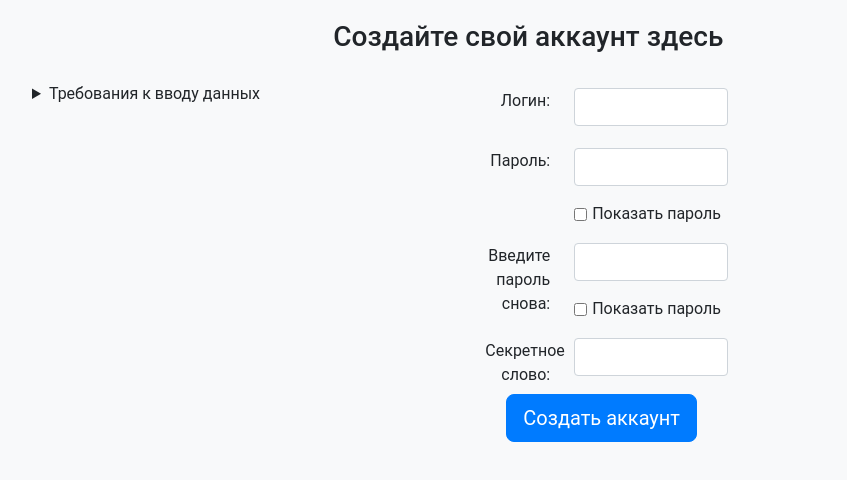
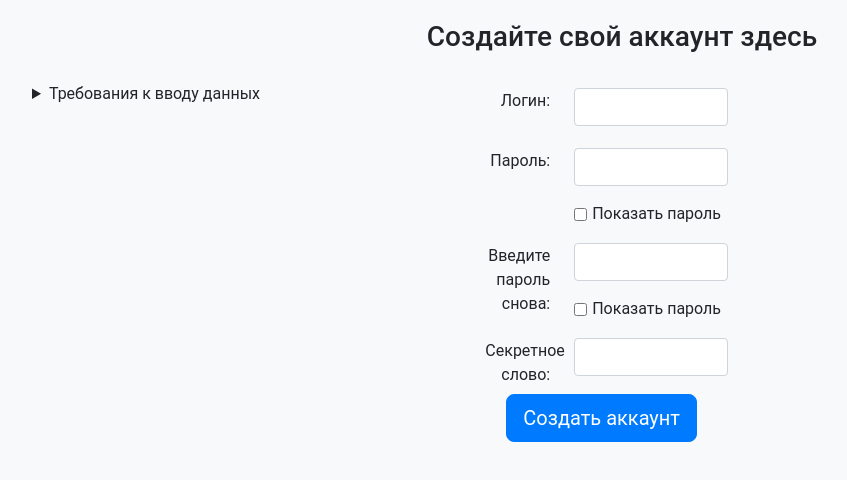
Before and after one commit to Ssentiago/CryptoGuardian, a plain HTML site: page static/templates/auth/auth_register.html in a window 1280 px wide. Shown: the whole page, without its empty margins (18-865 px from the left). Drawn offline with nearby package versions, Linux system fonts and the light colour scheme; some packages are replaced by stand-ins of ours; files that its build step writes are made by us from their sources; a script that the page names is missing; files whose address does not match are found by name.

Commit message:
Fixed visual bug

```diff
--- a/static/templates/auth/auth_register.html
+++ b/static/templates/auth/auth_register.html
@@ -14,7 +14,7 @@
 
 <div style="padding: 20px" class="container">
     <div class="row">
-        <div class="col-md-10 text-center">
+        <div class="col-md-12 text-center">
             <h3>Создайте свой аккаунт здесь</h3>
         </div>
     </div>
```
